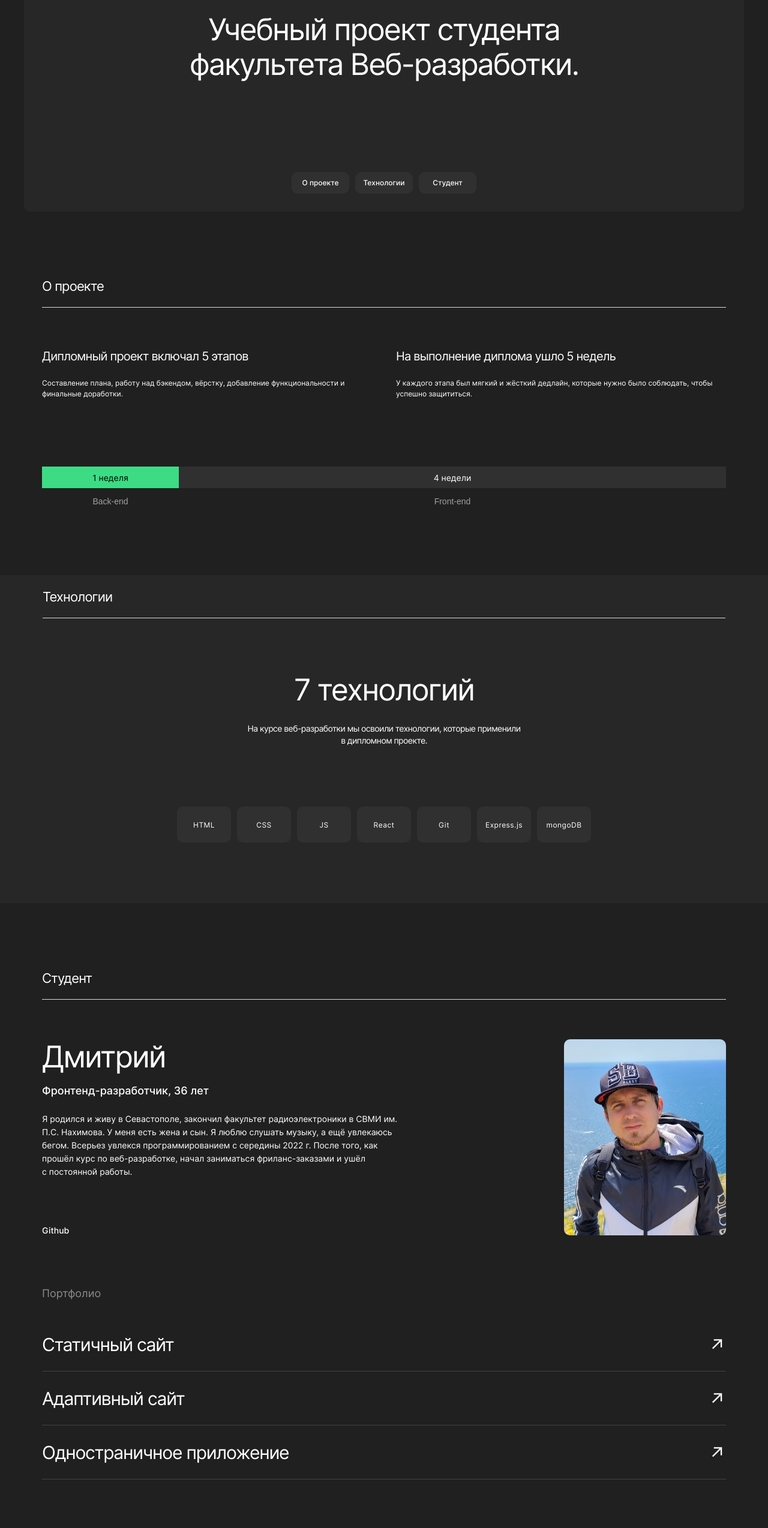
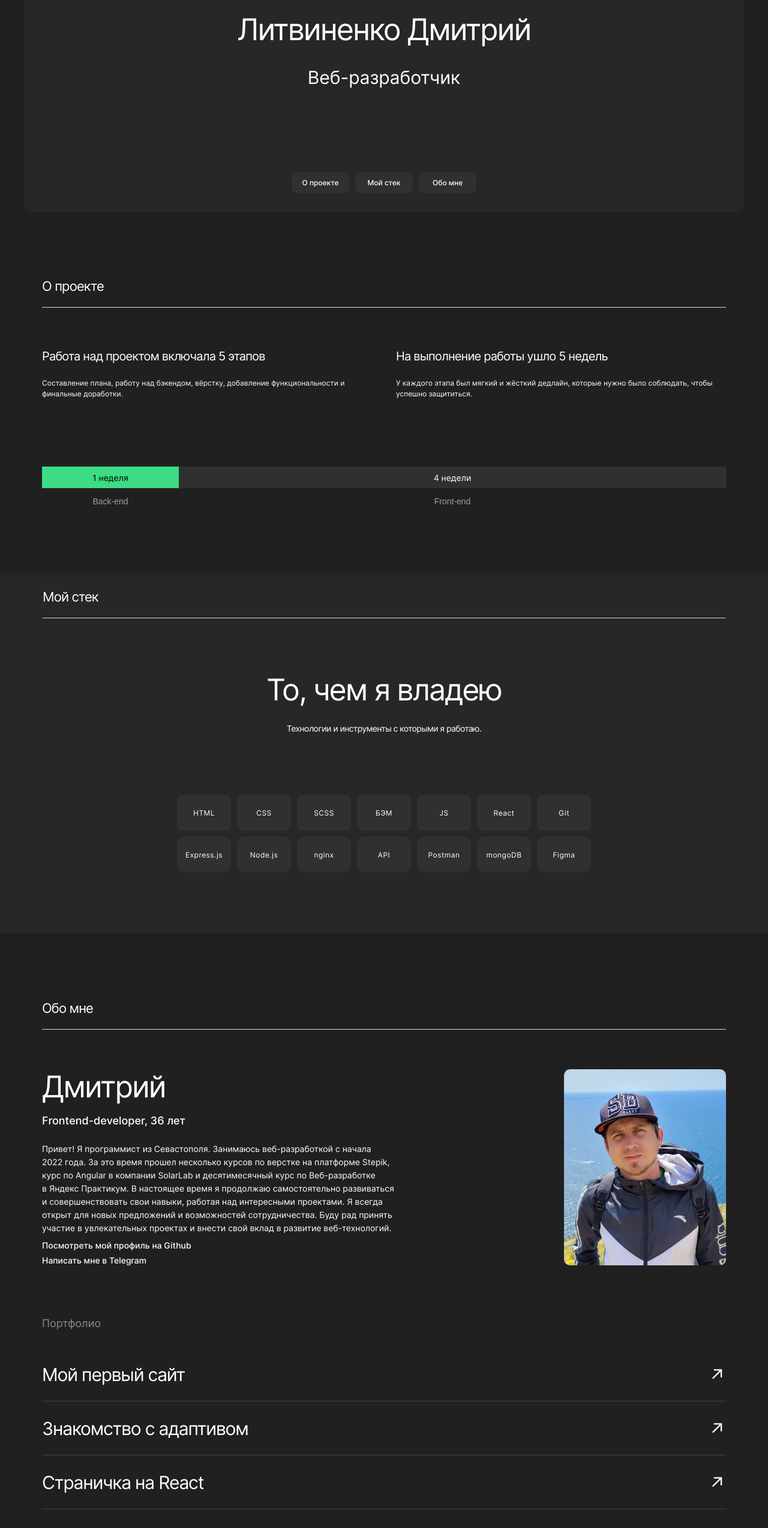
Before and after one commit to ds-sev/movies-explorer-frontend, a React (Create React App) app: page / in a window 1280 px wide. Shown: the part 234-2782 px from the top of the page at 60% size. Built offline with nearby package versions, Linux system fonts and the light colour scheme.

Commit message:
fix: edit project text

```diff
--- a/package.json
+++ b/package.json
@@ -1,4 +1,5 @@
 {
+  "homepage": "https://web-dev-sev.ru",
   "name": "movies-explorer-frontend",
   "version": "0.1.0",
   "private": true,
--- a/src/components/Footer/Footer.js
+++ b/src/components/Footer/Footer.js
@@ -3,7 +3,7 @@ import './Footer.css'
 function Footer() {
   return (
     <footer className="footer _wrapper">
-      <span className="footer__project-info">Учебный проект Яндекс.Практикум х BeatFilm.</span>
+      <span className="footer__project-info">Dmitry L. х BeatFilm project.</span>
       <div className="footer__container">
         <span className="footer__copyright">&#169; 2023</span>
         <ul className="footer__links-container">
--- a/src/components/Main/AboutMe/AboutMe.js
+++ b/src/components/Main/AboutMe/AboutMe.js
@@ -1,32 +1,36 @@
-import './AboutMe.css'
-import myPhotoPath from '../../../images/author/me.jpg'
+import './AboutMe.css';
+import myPhotoPath from '../../../images/author/me.jpg';
 
 function AboutMe() {
   return (
     <section className="about-me main-section-wrapper" id="about-me">
-      <h2 className="main-section__title">Студент</h2>
+      <h2 className="main-section__title">Обо мне</h2>
       <div className="about-me__info-container info-container">
         <div className="info-container__text">
           <div>
             <h4 className="about-me__title">Дмитрий</h4>
-            <p className="about-me__subtitle">Фронтенд-разработчик, 36&nbsp;лет</p>
-            <p className="about-me__paragraph">Я&nbsp;родился и&nbsp;живу в&nbsp;Севастополе,
-              закончил факультет
-              радиоэлектроники
-              в&nbsp;СВМИ им. П.С. Нахимова. У&nbsp;меня есть жена
-              и&nbsp;сын. Я&nbsp;люблю слушать музыку, а&nbsp;ещё увлекаюсь бегом. Всерьез увлекся
-              программированием с
-              середины 2022&nbsp;г. После того, как прошёл курс по&nbsp;веб-разработке, начал
-              заниматься фриланс-заказами и&nbsp;ушёл с&nbsp;постоянной работы.</p>
+            <p className="about-me__subtitle">Frontend-developer, 36&nbsp;лет</p>
+            <p className="about-me__paragraph">Привет! Я&nbsp;программист из&nbsp;Севастополя.
+              Занимаюсь веб-разработкой с&nbsp;начала 2022&nbsp;года. За&nbsp;это время прошел
+              несколько курсов по&nbsp;верстке на&nbsp;платформе Stepik, курс по&nbsp;Angular
+              в&nbsp;компании SolarLab и&nbsp;десятимесячный курс по&nbsp;Веб-разработке
+              в&nbsp;Яндекс Практикум. В&nbsp;настоящее время я&nbsp;продолжаю самостоятельно
+              развиваться и&nbsp;совершенствовать свои навыки, работая над интересными проектами.
+              Я&nbsp;всегда открыт для новых предложений и&nbsp;возможностей сотрудничества. Буду
+              рад принять участие в&nbsp;увлекательных проектах и&nbsp;внести свой вклад
+              в&nbsp;развитие веб-технологий.</p>
           </div>
           <a className="about-me__link _link"
              href="https://github.com/ds-sev"
-             target={'_blank'} rel="noreferrer">Github</a>
+             target={'_blank'} rel="noreferrer">Посмотреть мой профиль на Github</a>
+          <a className="about-me__link _link"
+             href="https://t.me/Dmitry_Li_Sev"
+             target={'_blank'} rel="noreferrer">Написать мне в Telegram</a>
         </div>
         <img className="info-container__photo" src={myPhotoPath} alt="мое фото" />
       </div>
     </section>
-  )
+  );
 }
 
-export default AboutMe
+export default AboutMe;
--- a/src/components/Main/AboutProject/AboutProject.js
+++ b/src/components/Main/AboutProject/AboutProject.js
@@ -6,13 +6,13 @@ function AboutProject() {
       <h2 className="main-section__title">О проекте</h2>
       <div className="about-project__description-container">
         <div className="about-project__description-block">
-          <h4 className="description-block__title">Дипломный проект включал 5&nbsp;этапов</h4>
+          <h4 className="description-block__title">Работа над проектом включала 5&nbsp;этапов</h4>
           <p className="description-block__subtitle">Составление плана, работу над бэкендом,
             вёрстку, добавление функциональности и
             финальные доработки.</p>
         </div>
         <div className="about-project__description-block">
-          <h4 className="description-block__title">На&nbsp;выполнение диплома ушло
+          <h4 className="description-block__title">На&nbsp;выполнение работы ушло
             5&nbsp;недель</h4>
           <p className="description-block__subtitle">У&nbsp;каждого этапа был мягкий и&nbsp;жёсткий
             дедлайн,
--- a/src/components/Main/Portfolio/Portfolio.js
+++ b/src/components/Main/Portfolio/Portfolio.js
@@ -8,21 +8,42 @@ function Portfolio() {
         <li className="portfolio__list-item"><a className="portfolio__link _link"
                                                 href="https://ds-sev.github.io/how-to-learn/"
                                                 target="_blank"
-                                                rel="noreferrer">Статичный сайт
+                                                rel="noreferrer">Мой первый сайт
           <div className="portfolio__link-icon"></div>
         </a>
         </li>
         <li className="portfolio__list-item"><a className="portfolio__link _link"
                                                 href="https://ds-sev.github.io/russian-travel/"
                                                 target="_blank"
-                                                rel="noreferrer">Адаптивный сайт
+                                                rel="noreferrer">Знакомство с адаптивом
           <div className="portfolio__link-icon"></div>
         </a>
         </li>
         <li className="portfolio__list-item"><a className="portfolio__link _link"
-                                                href="https://mesto.litvinenko-d.nomoredomains.monster/"
+                                                href="https://ds-sev.github.io/mesto-react/"
                                                 target="_blank"
-                                                rel="noreferrer">Одностраничное приложение
+                                                rel="noreferrer">Страничка на React
+          <div className="portfolio__link-icon"></div>
+        </a>
+        </li>
+        <li className="portfolio__list-item"><a className="portfolio__link _link"
+                                                href="https://ds-sev.github.io/nyamushka/"
+                                                target="_blank"
+                                                rel="noreferrer">Верстка блока с котиками
+          <div className="portfolio__link-icon"></div>
+        </a>
+        </li>
+        <li className="portfolio__list-item"><a className="portfolio__link _link"
+                                                href="https://ds-sev.github.io/Only.digital_test-task/"
+                                                target="_blank"
+                                                rel="noreferrer">Интересное задание с адаптивом
+          <div className="portfolio__link-icon"></div>
+        </a>
+        </li>
+        <li className="portfolio__list-item"><a className="portfolio__link _link"
+                                                href="https://meetingroom.acceleratorpracticum.ru/"
+                                                target="_blank"
+                                                rel="noreferrer">Командный проект MeetingRoom
           <div className="portfolio__link-icon"></div>
         </a>
         </li>
--- a/src/components/Main/Promo/Promo.css
+++ b/src/components/Main/Promo/Promo.css
@@ -10,9 +10,15 @@
   background-color: #272727;
 }
 
+.promo__title-container {
+  display: flex;
+  flex-direction: column;
+  align-items: center;
+}
+
 .promo__title {
   margin-top: 160px;
-  max-width: 730px;
+  max-width: 530px;
   font-family: 'Inter', 'Arial', sans-serif;
   font-style: normal;
   font-weight: 400;
@@ -20,6 +26,14 @@
   line-height: 116%;
   text-align: center;
   letter-spacing: -0.04em;
+}
+
+.promo__subtitle {
+  margin: 0;
+  padding: 0;
+  font-family: 'Inter', 'Arial', sans-serif;
+  font-weight: 400;
+  font-size: 30px;
 }
 
 .nav-tab {
@@ -54,9 +68,13 @@
 
   .promo__title {
     margin-top: 350px;
-    max-width: 85%;
+    /*max-width: 67%;*/
     font-size: 40px;
     line-height: 130%;
+  }
+
+  .promo__subtitle {
+    font-size: 25px;
   }
 }
 
@@ -69,8 +87,12 @@
 
   .promo__title {
     margin-top: 220px;
-    font-size: 29px;
+    font-size: 27px;
     line-height: 128%;
+  }
+
+  .promo__subtitle {
+    font-size: 20px;
   }
 
   .nav-tab__links {
--- a/src/components/Main/Promo/Promo.js
+++ b/src/components/Main/Promo/Promo.js
@@ -3,16 +3,19 @@ import './Promo.css'
 function Promo() {
   return (
     <section className="promo">
-      <h1 className="promo__title">Учебный проект студента факультета Веб-разработки.</h1>
+      <div className="promo__title-container">
+        <h1 className="promo__title">Литвиненко Дмитрий</h1>
+        <h2 className="promo__subtitle">Веб-разработчик</h2>
+      </div>
+
       <nav>
         <ul className="nav-tab">
-          <li className="nav-tab__links _link"><a href="#about-project" className="nav-tab__link">О
-            проекте</a></li>
+          <li className="nav-tab__links _link"><a href="#about-project" className="nav-tab__link">О проекте</a></li>
           <li className="nav-tab__links _link"><a href="#techs"
-                                                  className="nav-tab__link">Технологии</a>
+                                                  className="nav-tab__link">Мой стек</a>
           </li>
           <li className="nav-tab__links _link"><a href="#about-me"
-                                                  className="nav-tab__link">Студент</a>
+                                                  className="nav-tab__link">Обо мне</a>
           </li>
         </ul>
       </nav>
--- a/src/components/Main/Techs/Techs.js
+++ b/src/components/Main/Techs/Techs.js
@@ -3,19 +3,24 @@ import './Techs.css'
 function Techs() {
   return (
     <section className="techs-section main-section-wrapper" id="techs">
-      <h2 className="main-section__title">Технологии</h2>
-      <h4 className="techs-section__title">7&nbsp;технологий</h4>
-      <p className="techs-section__subtitle">На&nbsp;курсе веб-разработки мы&nbsp;освоили
-        технологии,
-        которые применили в&nbsp;дипломном проекте.</p>
+      <h2 className="main-section__title">Мой стек</h2>
+      <h4 className="techs-section__title">То, чем я владею</h4>
+      <p className="techs-section__subtitle">Технологии и инструменты с которыми я работаю.</p>
       <ul className="techs-section__list">
         <li className="techs-section__list-item">HTML</li>
         <li className="techs-section__list-item">CSS</li>
+        <li className="techs-section__list-item">SCSS</li>
+        <li className="techs-section__list-item">БЭМ</li>
         <li className="techs-section__list-item">JS</li>
         <li className="techs-section__list-item">React</li>
         <li className="techs-section__list-item">Git</li>
         <li className="techs-section__list-item">Express.js</li>
+        <li className="techs-section__list-item">Node.js</li>
+        <li className="techs-section__list-item">nginx</li>
+        <li className="techs-section__list-item">API</li>
+        <li className="techs-section__list-item">Postman</li>
         <li className="techs-section__list-item">mongoDB</li>
+        <li className="techs-section__list-item">Figma</li>
       </ul>
     </section>
   )
--- a/src/utils/MainApi.js
+++ b/src/utils/MainApi.js
@@ -112,7 +112,7 @@ class MainApi {
 
 const mainApi = new MainApi({
   // baseUrl: 'http://localhost:4200',
-  baseUrl: 'https://api.movies-ex.nomoredomains.rocks',
+  baseUrl: 'https://api.web-dev-sev.ru',
   filmsBaseUrl: 'https://api.nomoreparties.co',
   headers: {
     'Accept': 'application/json',
```
Also changed, not shown: src/components/Main/AboutMe/AboutMe.css (line endings or trailing spaces).
